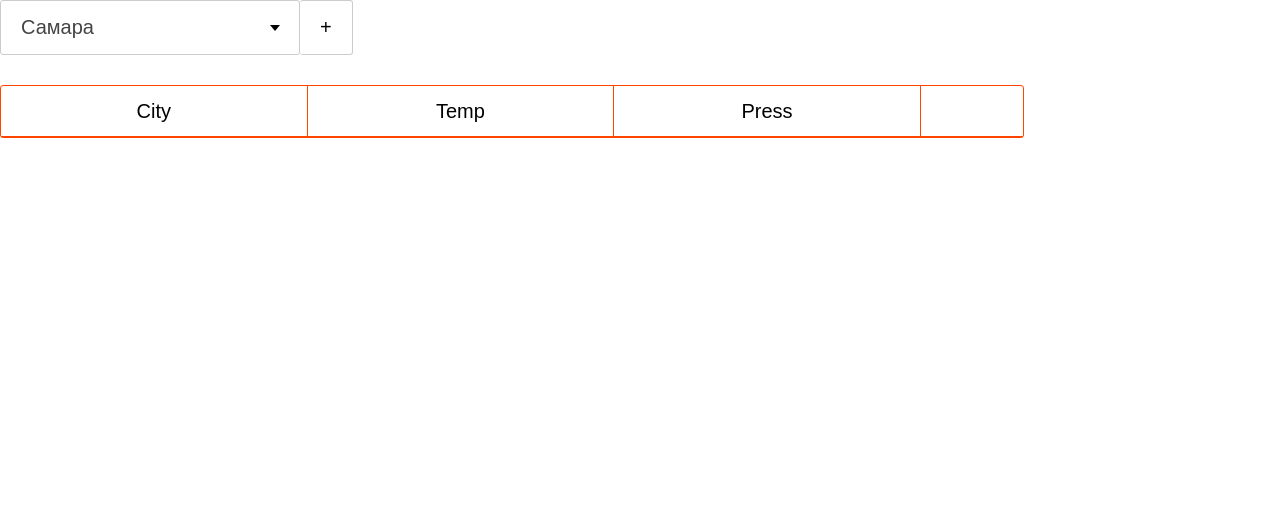
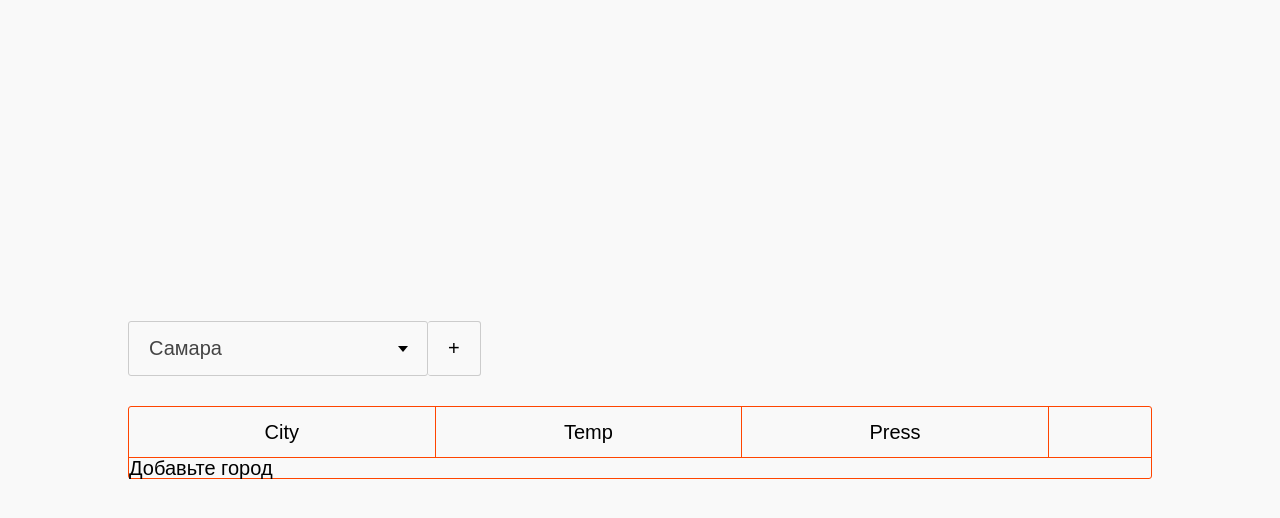
Before and after one commit to meowdevelop/list-weather-react, a React (Create React App) app: page / in a window 1280 px wide. Shown: the top 518 px of the page. Built offline with nearby package versions, Linux system fonts and the light colour scheme.

Commit message:
Add some changes for WeatherComponent, LineComponent and TableComponent

```diff
--- a/src/components/LineComponent.jsx
+++ b/src/components/LineComponent.jsx
@@ -5,11 +5,14 @@ import { connect } from 'react-redux';
 
 
 // Components
-import DeleteComponent from './DeleteComponent';
+import DeleteButton from './DeleteButton';
 
 
 class LineComponent extends React.Component {
 
+  deleteCity = (city) => {
+    this.props.updateState('SET_DELETE_CITY', city);
+  }
 
   render() {
 
@@ -17,7 +20,7 @@ class LineComponent extends React.Component {
         <div className='line__city line__item'>{this.props.data.city}</div>
         <div className='line__temp line__item'>{this.props.data.temp}</div>
         <div className='line__press line__item'>{this.props.data.press}</div>
-        <DeleteComponent city={this.props.data.city}/>
+        <DeleteButton onClick={() => this.deleteCity(this.props.data.city)}/>
     </div>
   }
 }
--- a/src/components/TableComponent.jsx
+++ b/src/components/TableComponent.jsx
@@ -1,10 +1,8 @@
 import * as React from 'react';
 import { connect } from 'react-redux';
 
-
 // Components
 import LineComponent from './LineComponent';
-
 
 class TableComponent extends React.Component {
 
@@ -18,6 +16,7 @@ class TableComponent extends React.Component {
             <div className="table__header">Temp</div>
             <div className="table__header">Press</div>
         </div>
+        {cities.length === 0 ? (<p className="table__comment">Добавьте город</p>) : null}
         {cities.map((city) =>
         <LineComponent data={city} />
       )}
--- a/src/pages/WeatherComponent.jsx
+++ b/src/pages/WeatherComponent.jsx
@@ -1,8 +1,5 @@
 import * as React from 'react';
 import { connect } from 'react-redux';
-
-//styles
-
 
 // Components
 import TableComponent from '../components/TableComponent';
@@ -13,10 +10,12 @@ class WeatherComponent extends React.Component {
 
   render() {
 
-    return <section className="weather-wrapper">
-          <SelectComponent/>
-          <TableComponent/>
-      </section>
+    return <main className="main">
+         <section className="weather-wrapper">
+            <SelectComponent/>
+            <TableComponent/>
+          </section>
+      </main>
 
   }
 }
```
